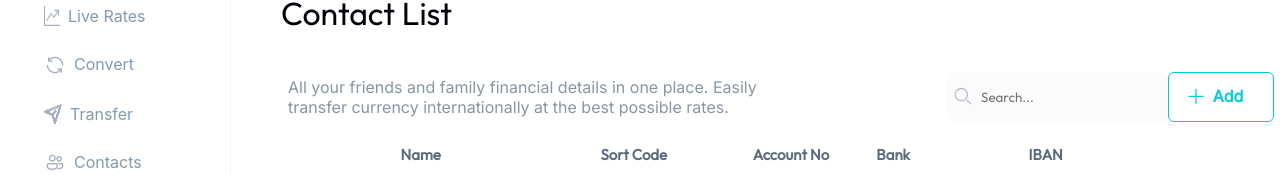
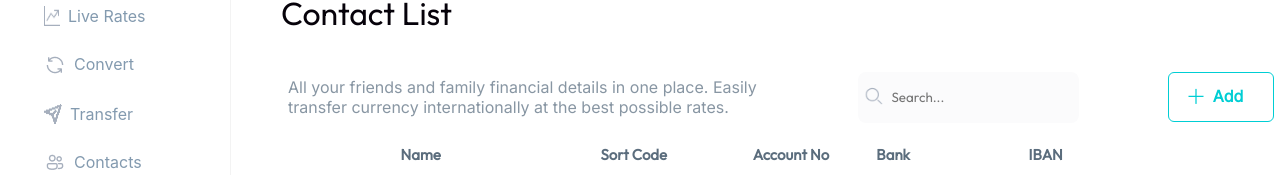
Before and after one commit to nology-tech/synergy, a React (Create React App) app: page /contacts in a window 1280 px wide. Shown: the part 168-343 px from the top of the page. Built offline with nearby package versions, Linux system fonts and the light colour scheme.

Commit message:
split ContactSearch into 3 pieces

```diff
--- a/src/components/ContactSearch/ContactSearch.jsx
+++ b/src/components/ContactSearch/ContactSearch.jsx
@@ -1,3 +1,54 @@
+// import React from "react";
+// import spyglass from "./../../assets/images/spyglass.png";
+// import "./ContactSearch.scss";
+// import Button from "../Button/Button";
+
+// // this contains all details in the search row below the contact List heading
+// const ContactSearch = (props) => {
+//   const { searchTerm, handleInput, onSearchClick, addContact } = props;
+//   return (
+//       <div className="contactSearch">
+//         <div className="contactSearch__text">
+//           All your friends and family financial details in one place. Easily
+//           transfer currency internationally at the best possible rates.
+//         </div>
+//         {/* includes the search box, spyglass */}
+//         <div className="contactSearch__area">
+//           <form className="contactSearch__area__box">
+//             <button
+//               type="Submit"
+//               className="contactSearch__area__box__button"
+//               onClick={onSearchClick}
+//             >
+//               <img
+//                 src={spyglass}
+//                 alt="Magnifying Glass"
+//                 className="contactSearch__area__box__button__spyGlass"
+//               />
+//             </button>
+//             {/* search input box */}
+//             <input
+//               type="text"
+//               value={searchTerm}
+//               onInput={handleInput}
+//               className="contactSearch__area__box__inputBox"
+//               placeholder="Search..."
+//             />
+//           </form>
+//           {/* Contact Add button */}
+//           <Button
+//             buttonStyle={"button-transparent contactSearch__area__addButton"}
+//             buttonText={"Add"}
+//             onClick={addContact}
+//             value="Add"
+//             type="submit"
+//           />
+//           {/* <input type="submit" className="contactSearch__area__addButton" onClick={addContact} value="Add"></input> */}
+//         </div>
+//       </div>
+//   );
+// };
+
 import React from "react";
 import spyglass from "./../../assets/images/spyglass.png";
 import "./ContactSearch.scss";
@@ -7,12 +58,6 @@ import Button from "../Button/Button";
 const ContactSearch = (props) => {
   const { searchTerm, handleInput, onSearchClick, addContact } = props;
   return (
-      <div className="contactSearch">
-        <div className="contactSearch__text">
-          All your friends and family financial details in one place. Easily
-          transfer currency internationally at the best possible rates.
-        </div>
-        {/* includes the search box, spyglass */}
         <div className="contactSearch__area">
           <form className="contactSearch__area__box">
             <button
@@ -35,17 +80,8 @@ const ContactSearch = (props) => {
               placeholder="Search..."
             />
           </form>
-          {/* Contact Add button */}
-          <Button
-            buttonStyle={"button-transparent contactSearch__area__addButton"}
-            buttonText={"Add"}
-            onClick={addContact}
-            value="Add"
-            type="submit"
-          />
           {/* <input type="submit" className="contactSearch__area__addButton" onClick={addContact} value="Add"></input> */}
         </div>
-      </div>
   );
 };
 
--- a/src/containers/ContactContainer/ContactContainer.jsx
+++ b/src/containers/ContactContainer/ContactContainer.jsx
@@ -3,6 +3,8 @@ import ContactSearch from "../../components/ContactSearch/ContactSearch";
 import "./ContactContainer.scss";
 import ContactList from "../../components/ContactList/ContactList";
 import contacts from "../../data/Contacts";
+import Button from "../../components/Button/Button";
+
 
 const ContactContainer = () => {
   // Setting up the search box
@@ -51,12 +53,25 @@ const ContactContainer = () => {
     <div className="contact">
       <h2 className="contact__Title">Contacts</h2>
       <h1 className="contact__Heading">Contact List</h1>
-      <ContactSearch
-        searchTerm={searchQuery}
-        handleInput={handleInput}
-        onSearchClick={onSearchClick}
-        addContact={addContact}
-      />
+      <div className="contactSearch">
+        <div className="contactSearch__text">
+          All your friends and family financial details in one place. Easily
+          transfer currency internationally at the best possible rates.
+        </div>
+        <ContactSearch
+          searchTerm={searchQuery}
+          handleInput={handleInput}
+          onSearchClick={onSearchClick}
+        />
+          <Button
+          buttonStyle={"button-transparent contactSearch__area__addButton"}
+          buttonText={"Add"}
+          onClick={addContact}
+          value="Add"
+          type="submit"
+        />
+        {/* <input type="submit" className="contactSearch__area__addButton" onClick={addContact} value="Add"></input> */}
+      </div>
       <ContactList
         contactsArray={filteredContactsArray}
         onClick={onContactClick}
```
